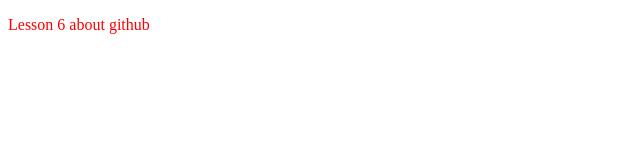
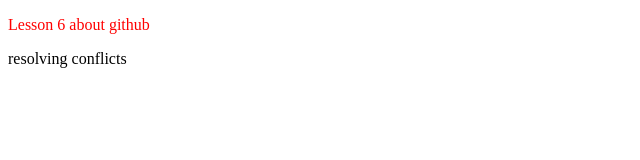
Before and after one commit to smchedlidze826/github-lesson-6-ar127, a plain HTML site: page index.html in a window 1280 px wide. Shown: the whole page, without its empty margins (0-640 px from the left). Drawn offline with Linux system fonts and the light colour scheme.

Commit message:
resolving conflict example

```diff
--- a/index.html
+++ b/index.html
@@ -9,6 +9,6 @@
 </head>
 <body>
     <p>Lesson 6 about github </p>
-
+    <span>resolving conflicts</span>
 </body>
 </html>
```
